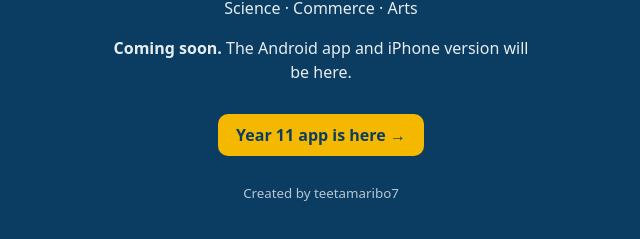
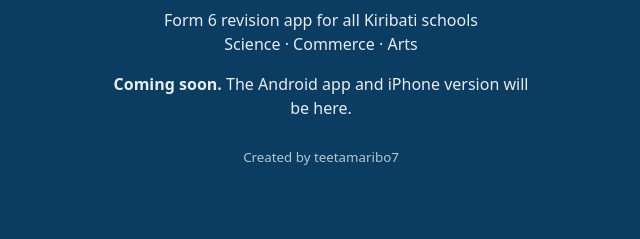
Before and after one commit to teetamaribo7-cpu/kssc12, a plain HTML site: page index.html in a window 1280 px wide. Shown: the part 413-652 px from the top of the page, without its empty margins (319-959 px from the left). Drawn offline with Linux system fonts and the light colour scheme.

Commit message:
Keep Year 12 site separate from Year 11
Co-Authored-By: Claude Opus 5.5 <noreply@anthropic.com>
Claude-Session: https://claude.ai/code/session_01TE88gp9GLF1DrjfV3kA1dj

```diff
--- a/index.html
+++ b/index.html
@@ -7,5 +7,4 @@
 <body><div class="c"><img src="icon-192.png" alt="logo"><h1>KSSC Year 12 Revision</h1>
 <p>Form 6 revision app for all Kiribati schools<br>Science · Commerce · Arts</p>
 <p><b>Coming soon.</b> The Android app and iPhone version will be here.</p>
-<a class="b" href="https://teetamaribo7-cpu.github.io/kcse11/">Year 11 app is here →</a>
 <small>Created by teetamaribo7</small></div></body></html>
```
Also changed, not shown: 1 other file.
